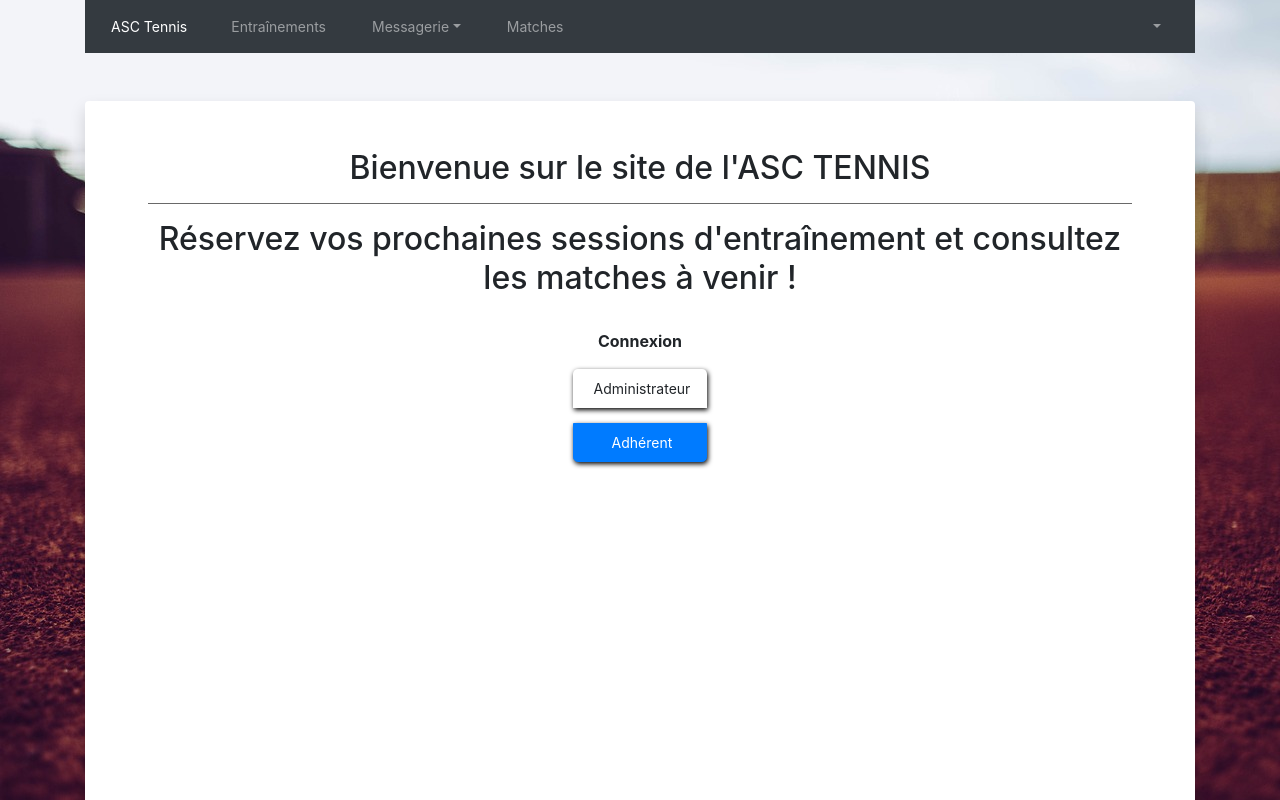
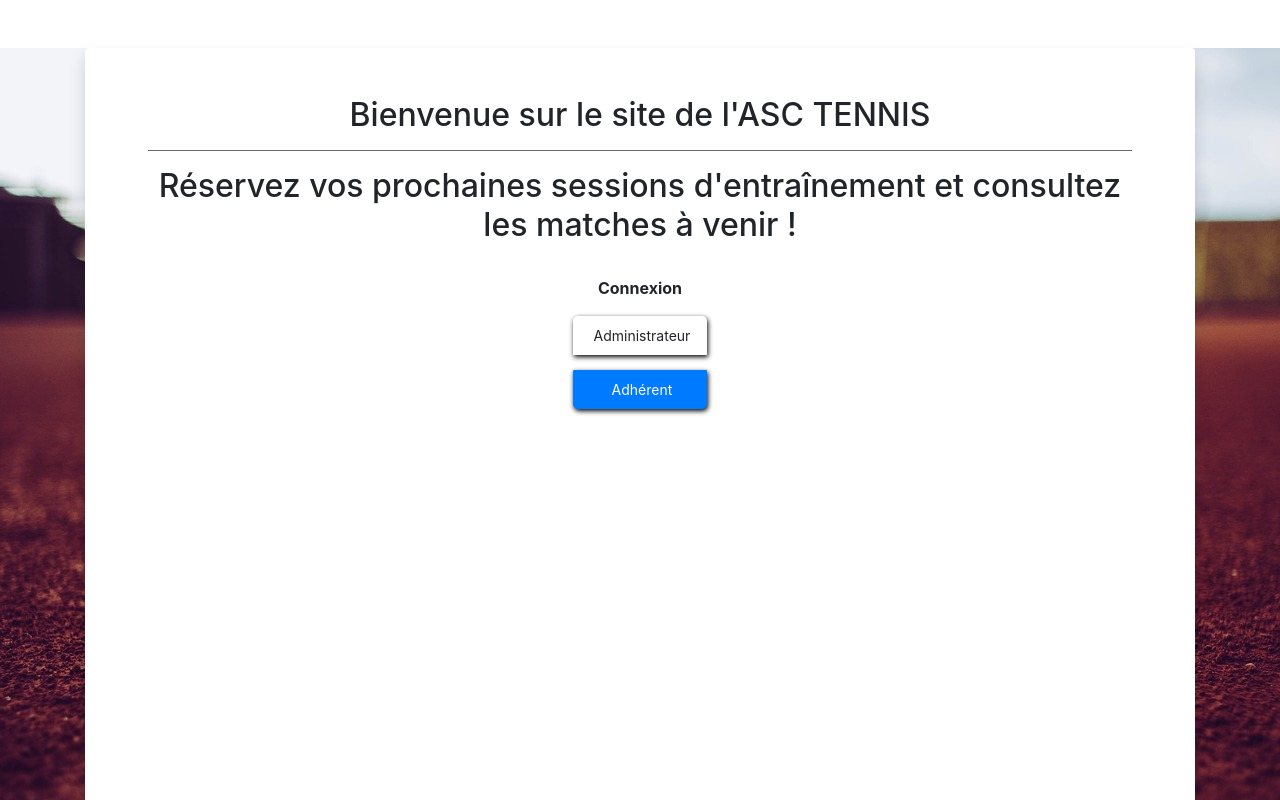
Before and after one commit to Sayavong75/asc-tennis, an Angular app in the folder front/: page / in a window 1280 px wide. Shown: the top 800 px of the page. Built offline with nearby package versions, Linux system fonts and the light colour scheme; some icons are missing.

Commit message:
update nav-bar display/hide et routing

```diff
--- a/front/src/app/app-routing.module.ts
+++ b/front/src/app/app-routing.module.ts
@@ -5,9 +5,12 @@
 import { TrainingSessionsListComponent } from './training-sessions-list/training-sessions-list.component';
 import { UserProfileComponent } from './user-profile/user-profile.component';
 import { EmailAlertSettingsComponent } from './email-alert-settings/email-alert-settings.component';
+import { LoginComponent } from './login/login.component';
 
 const routes: Routes = [
-  { path: '', component: HomeComponent },
+  { path: '', component: LoginComponent },
+  { path: 'login', component: LoginComponent },
+  { path: 'home', component: HomeComponent },
   { path: 'training-sessions-list', component: TrainingSessionsListComponent },
   { path: 'user-profile', component: UserProfileComponent },
   { path: 'email-alert-settings', component: EmailAlertSettingsComponent }
--- a/front/src/app/home/home.component.html
+++ b/front/src/app/home/home.component.html
@@ -1,28 +1,10 @@
 <div class="container">
 
   <div class="center-div">
-    <h2>Bienvenue sur le site de l'ASC TENNIS</h2>
+    <h2>Comme à la maison</h2>
   </div>
 
   <!-- SÉPARATEUR -->
   <hr/>
 
-  <!-- INFORMATIONS GÉNÉRALES -->
-  <div class="center-div">
-    <h2>Réservez vos prochaines sessions d'entraînement et consultez les matches à venir !</h2>
-  </div>
-
-  <br/>
-  <div class="center-block">
-    <p>Connexion</p>
-  </div>
-
-  <!-- BOUTONS -->
-  <div class="center-block">
-    <div class="btn-group-vertical">
-      <button type="button" class="btn btn-default btn-lg mb-3"><span class="glyphicon glyphicon-wrench"></span>&nbsp;Administrateur</button>
-      <button type="button" class="btn btn-primary btn-lg"><span class="glyphicon glyphicon-user"></span>&nbsp;Adhérent</button>
-    </div>
-  </div>
-
 </div>
--- a/front/src/app/nav-bar/nav-bar.component.html
+++ b/front/src/app/nav-bar/nav-bar.component.html
@@ -1,10 +1,10 @@
 <div class="container">
   <!-- Navigation header that is placed at the top of the page -->
 <!--  <nav class="navbar navbar-expand-sm bg-dark navbar-dark fixed-top">-->
-  <nav class="navbar navbar-expand-sm bg-dark navbar-dark fixed">
+  <nav class="navbar navbar-expand-sm bg-dark navbar-dark fixed" *ngIf="nav.visible">
 
     <!-- Highlight the brand/logo/project name of your page -->
-    <a class="navbar-brand" [routerLink]="['/']"><span><i class="glyphicon glyphicon-home"></i></span>ASC Tennis</a>
+    <a class="navbar-brand" [routerLink]="['/home']"><span><i class="glyphicon glyphicon-home" ></i></span>ASC Tennis</a>
 
     <!-- A standard navigation bar -->
     <ul class="navbar-nav">
@@ -17,16 +17,20 @@
       <!-- MESSAGERIE -->
       <li class="nav-item dropdown">
         <!-- Dropdown link-->
-        <a class="nav-link dropdown-toggle" href="#" data-toggle="dropdown"><i class="glyphicon glyphicon-envelope"></i>Messagerie</a>
+        <a class="nav-link dropdown-toggle" [routerLink]="['/home']" data-toggle="dropdown"><i class="glyphicon glyphicon-envelope"></i>Messagerie</a>
         <div class="dropdown-menu">
-          <a class="dropdown-item" href="#"><span class="glyphicon glyphicon-user"></span> Mes contacts</a>
-          <a class="dropdown-item" href="#"><span class="glyphicon glyphicon-inbox"></span> Mes messages</a>
+          <a class="dropdown-item" [routerLink]="['/home']"><span class="glyphicon glyphicon-user"></span> Mes contacts</a>
+          <a class="dropdown-item" [routerLink]="['/home']"><span class="glyphicon glyphicon-inbox"></span> Mes messages</a>
         </div>
       </li>
 
       <!-- MATCHES PAR ÉQUIPES -->
       <li class="nav-item">
-        <a class="nav-link" href="#"><i class="glyphicon glyphicon-flag"></i>Matches</a>
+        <a class="nav-link" [routerLink]="['/home']"><i class="glyphicon glyphicon-flag"></i>Matches</a>
+      </li>
+
+      <!-- ADMINISTRATION -->
+      <li class="nav-item">
       </li>
 
     </ul>
@@ -35,16 +39,15 @@
     <ul class="navbar-nav ml-auto nav-flex-icons">
       <li class="nav-item dropdown">
 
-
         <!-- Dropdown link-->
-        <a class="nav-link dropdown-toggle" href="#" id="navbardrop" data-toggle="dropdown">
+        <a class="nav-link dropdown-toggle" id="navbardrop" data-toggle="dropdown">
           <i class="glyphicon glyphicon-cog"></i>
         </a>
         <!-- Right-aligned menu-->
         <div class="dropdown-menu dropdown-menu-right">
 
           <!-- LOGOUT -->
-          <a class="dropdown-item" href="#"><span class="glyphicon glyphicon-off"></span> Déconnexion</a>
+          <a class="dropdown-item" [routerLink]="['login']" (click)="hideNavBar()"><span class="glyphicon glyphicon-off"></span> Déconnexion</a>
 
           <!-- SÉPARATEUR -->
           <div class="dropdown-divider"></div>
--- a/front/src/app/nav-bar/nav-bar.component.ts
+++ b/front/src/app/nav-bar/nav-bar.component.ts
@@ -1,4 +1,5 @@
 import { Component, OnInit } from '@angular/core';
+import { NavBarService } from '../nav-bar.service';
 
 @Component({
   selector: 'app-nav-bar',
@@ -7,8 +8,12 @@
 })
 export class NavBarComponent implements OnInit {
 
-  constructor() { }
+  constructor( public nav: NavBarService ) { }
 
+  hideNavBar() {
+    console.log('hide navbar');
+    this.nav.hide();
+  }
   ngOnInit(): void {
   }
 
--- a/front/src/index.html
+++ b/front/src/index.html
@@ -13,6 +13,10 @@
   <link rel="stylesheet" href="https://fonts.googleapis.com/icon?family=Material+Icons">
   <link rel="stylesheet" href="https://maxcdn.bootstrapcdn.com/font-awesome/4.7.0/css/font-awesome.min.css">
   <link rel="stylesheet" href="//netdna.bootstrapcdn.com/bootstrap/3.0.0/css/bootstrap-glyphicons.css">
+
+  <!--  <meta name = "google-signin-scope" content = "email de profil">-->
+  <!--  <meta name = "google-signin-client_id" content = "YOUR_CLIENT_ID.apps.googleusercontent.com">-->
+  <!--  <script src = "https://apis.google.com/js/platform.js" différé asynchrone> </script>-->
 </head>
 <body>
 <app-root></app-root>
--- a/front/src/styles.css
+++ b/front/src/styles.css
@@ -54,7 +54,17 @@
   }
 
 /* ====================
-   Style app-home
+   Style app-login
+   ====================*/
+
+  /* Taille de police du paragraphe */
+  app-login p {
+    font-size: 16px;
+    font-weight: bold;
+  }
+
+/* ====================
+   Style app-login
    ====================*/
 
   /* Taille de police du paragraphe */
```
Also changed, not shown: front/src/app/app.module.ts (+5 -2 lines).
